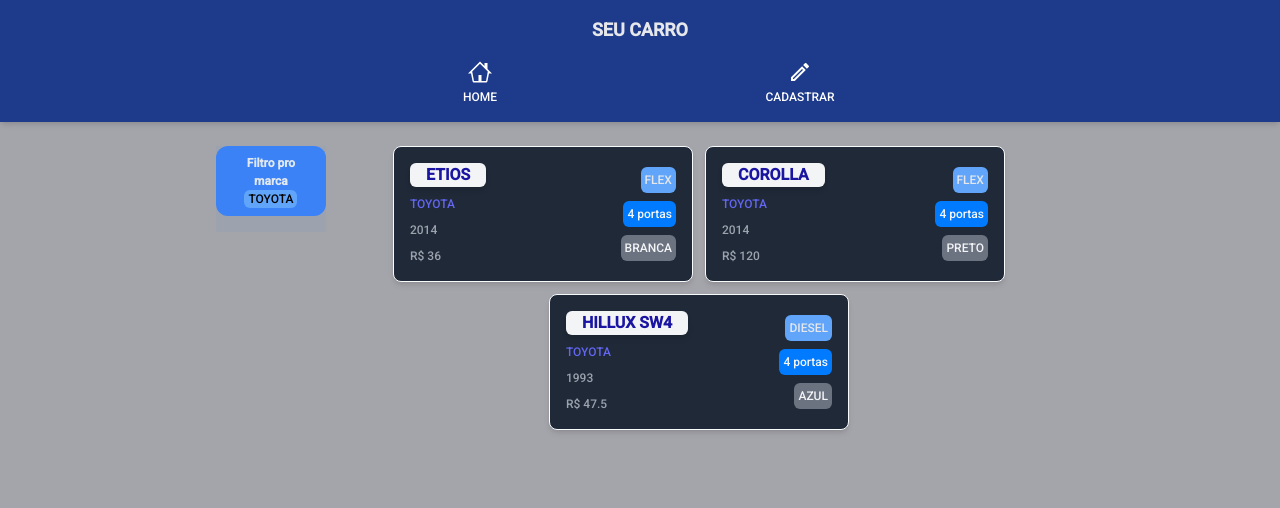
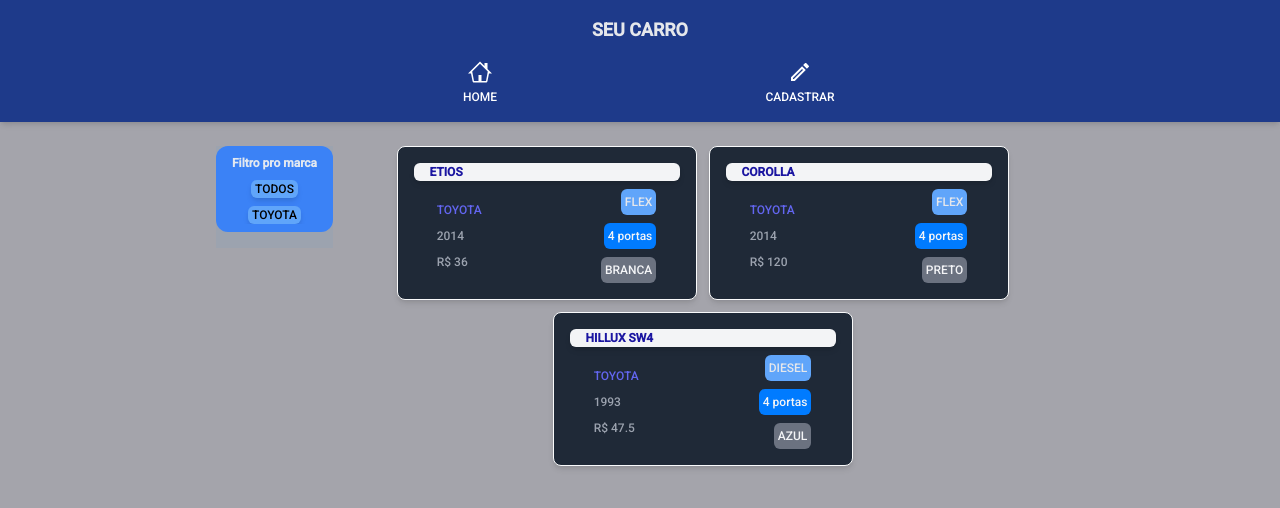
Before and after one commit to AndersonKeller/cars-list, a Next.js app: page / in a window 1280 px wide. Shown: the top 508 px of the page. Built offline with nearby package versions, Linux system fonts and the light colour scheme.

Commit message:
feat: filter byBrand component and store state, responsivo improvment layouts, validate register strings

```diff
--- a/src/app/cadastrar/page.tsx
+++ b/src/app/cadastrar/page.tsx
@@ -19,6 +19,7 @@
     defaultValues: {
       num_portas: "2",
     },
+    mode: "onBlur",
   });
   const { cars, setCars } = carListStore();
   const { brands, setBrands } = brandListStore();
@@ -48,12 +49,14 @@
     });
 
     const newCar: Cars = {
-      ...data,
+      combustivel: data.combustivel,
+      cor: data.cor,
+      nome_modelo: data.nome_modelo,
       modelo_id: findModel ? findModel.id : models[models.length - 1].id + 1,
       id: cars[cars.length - 1].id + 1,
       timestamp_cadastro: timestamp,
       ano: parseInt(data.ano),
-      num_portas: parseInt(data.num_portas),
+      num_portas: parseInt(data.num_portas) > 0 ? parseInt(data.num_portas) : 2,
       valor: parseInt(data.valor),
       brand: findBrand ? findIndexBrand + 1 : brands.length + 1,
     };
@@ -83,6 +86,7 @@
           type="number"
           placeholder="EX: 2020"
           errorMsg={errors.ano && errors.ano.message}
+          maxlength={4}
         />
 
         <div className="w-full flex flex-col gap-3 min-[368px]:flex-row">
--- a/src/app/cadastrar/schema.ts
+++ b/src/app/cadastrar/schema.ts
@@ -1,12 +1,23 @@
 import { z } from "zod";
 export const iCombustivel = ["GASOLINA", "ALCOOL", "DIESEL", "FLEX"] as const;
 export const registerSchema = z.object({
-  marca: z.string().min(1, "você deve informar a marca"),
-  ano: z.string().min(1, "você deve informar o ano"),
+  marca: z
+    .string()
+    .min(1, "você deve informar a marca")
+    .max(12, "tamanho máximo de 12 caracteres"),
+  ano: z.string().min(4, "você deve informar o ano").max(4, "formato inválido"),
   combustivel: z.enum(iCombustivel),
-  num_portas: z.string().default("2"),
-  cor: z.string().min(1, "você deve informar a cor"),
-  nome_modelo: z.string().min(1, "você deve informar o modelo"),
+  num_portas: z.string().max(1, "insira um valor entre 1 e 9").default("2"),
+
+  cor: z
+    .string()
+    .min(1, "você deve informar a cor")
+    .max(12, "tamanho máximo de 12 caracteres"),
+
+  nome_modelo: z
+    .string()
+    .min(1, "você deve informar o modelo")
+    .max(22, "tamanho máximo de 22 caracteres"),
   valor: z.string().min(1, "você deve informar o valor"),
 });
 export const returnRegisterSchema = registerSchema.extend({
--- a/src/components/aside/Aside.tsx
+++ b/src/components/aside/Aside.tsx
@@ -2,8 +2,8 @@
 
 export function Aside() {
   return (
-    <aside className="bg-gray-400 fixed bottom-0 left-[5%] w-11/12 mx-auto flex sm:relative h-20 max-h-24 pb-4  sm:w-max sm:left-0  sm:h-max sm:max-h-none">
-      <div className="bg-blue-500 w-full rounded-xl px-4 py-2 max-h-16 overflow-auto sm:flex sm:flex-col sm:max-h-none">
+    <aside className="bg-gray-400 fixed bottom-0 left-[5%] w-11/12 mx-auto flex  h-20 max-h-24 pb-4 sm:w-max sm:left-0  sm:h-max sm:max-h-none  sm:sticky sm:top-5">
+      <div className="bg-blue-500 w-full rounded-xl px-4 py-2 max-h-16 overflow-auto sm:gap-2 sm:w-max sm:flex sm:flex-col sm:max-h-none">
         <h3 className="text-center text-slate-200 font-bold">
           Filtro pro marca
         </h3>
--- a/src/components/aside/Filters.tsx
+++ b/src/components/aside/Filters.tsx
@@ -1,18 +1,39 @@
 "use client";
-import { brandListStore } from "@/store/store";
+import { brandListStore, carListStore, filterCarsStore } from "@/store/store";
 import { useEffect, useState } from "react";
 
 export function Filters() {
   const { brands } = brandListStore();
   const [brandList, setBrandList] = useState([] as string[]);
+  const { cars } = carListStore();
+  const { setFilter } = filterCarsStore();
+  function getByBrand(brand: string) {
+    const findIndexBrand = brandList.findIndex(
+      (item) => item.toUpperCase() == brand.toUpperCase()
+    );
+
+    const filtered = cars.filter((car) => car.brand == findIndexBrand + 1);
+
+    setFilter(filtered);
+  }
   useEffect(() => {
     setBrandList(brands);
   }, []);
   return (
-    <div className="flex gap-2 items-center justify-center flex-wrap  sm:flex-col sm:max-h-none">
+    <div className="flex gap-2 items-center justify-start overflow-auto sm:flex-col sm:max-h-none">
+      <button
+        onClick={() => setFilter([])}
+        className="focus:bg-blue-700 focus:text-gray-300 hover:bg-blue-800 hover:text-gray-300 shadow-md bg-blue-400 px-1 rounded-md"
+      >
+        TODOS
+      </button>
       {brandList &&
         brandList.map((brand) => (
-          <button key={brand} className="bg-blue-400 px-1 rounded-md">
+          <button
+            onClick={() => getByBrand(brand)}
+            key={brand}
+            className="focus:bg-blue-700 focus:text-gray-300 hover:bg-blue-800 hover:text-gray-300 shadow-md bg-blue-400 px-1 rounded-md"
+          >
             {brand}
           </button>
         ))}
--- a/src/components/input/Input.tsx
+++ b/src/components/input/Input.tsx
@@ -4,6 +4,7 @@
   register: {};
   errorMsg?: string;
   type?: string;
+  maxlength?: number;
 }
 export function Input({
   label,
@@ -11,6 +12,7 @@
   register,
   errorMsg,
   type,
+  maxlength,
 }: Inputprops) {
   return (
     <>
@@ -22,6 +24,7 @@
         className="uppercase ps-3 h-9 rounded-md outline-blue-100 w-full "
         type={type ? type : "text"}
         placeholder={placeholder}
+        maxLength={maxlength ? maxlength : undefined}
         {...register}
       />
       {errorMsg && (
--- a/src/components/list/ComplementsCar.tsx
+++ b/src/components/list/ComplementsCar.tsx
@@ -5,7 +5,7 @@
 }
 export function ComplementsCar({ car }: ComplementsCarProps) {
   return (
-    <div className="flex flex-col items-end gap-2 justify-start w-max">
+    <div className="flex text-[12px] flex-col items-end gap-2 justify-start w-max">
       <span className="bg-blue-400 rounded-md p-1 text-gray-200">
         {car.combustivel}
       </span>
--- a/src/components/list/InfosCar.tsx
+++ b/src/components/list/InfosCar.tsx
@@ -10,11 +10,11 @@
   const brandName = brands[car.brand - 1];
   return (
     <>
-      <li className="p-4 flex w-full items-center bg-gray-800 shadow-md gap-2 rounded-lg hover:bg-black hover:shadow-2xl justify-evenly transition-all duration-500 ease-in-out border-gray-50 border max-w-[300px]">
-        <div className="w-full flex flex-col items-start gap-2 ">
-          <h3 className="font-bold text-base text-blue-200 bg-gray-100 px-4 rounded-md shadow-md">
-            {car.nome_modelo}
-          </h3>
+      <li className="p-4 flex w-full flex-wrap items-center bg-gray-800 shadow-md gap-2 rounded-lg hover:bg-black hover:shadow-2xl justify-evenly transition-all duration-500 ease-in-out border-gray-50 border max-w-[300px]">
+        <h3 className="font-bold w-full text-[12px] text-blue-200 bg-gray-100 px-4 rounded-md shadow-md">
+          {car.nome_modelo.toUpperCase()}
+        </h3>
+        <div className="w-1/2 flex flex-col items-start gap-2 ">
           <p className="text-indigo-500">{brandName}</p>
           <p className="text-gray-400">{car.ano}</p>
           <p className="text-gray-400">R$ {car.valor}</p>
--- a/src/components/list/ListCars.tsx
+++ b/src/components/list/ListCars.tsx
@@ -1,18 +1,23 @@
 "use client";
 import Loading from "@/app/loading";
-import { carListStore } from "@/store/store";
+import { carListStore, filterCarsStore } from "@/store/store";
 import { Cars } from "@/types/CarInterfaces";
 import { useEffect, useState } from "react";
 import { InfosCar } from "./InfosCar";
 export function ListCars() {
   const [list, setList] = useState([] as Cars[]);
   const { cars } = carListStore();
+  const { filteredCars } = filterCarsStore();
 
   useEffect(() => {
-    setList(cars);
-  }, []);
+    if (filteredCars.length > 0) {
+      setList(filteredCars);
+    } else {
+      setList(cars);
+    }
+  }, [filteredCars]);
   return list.length > 0 ? (
-    <ul className="w-11/12 max-w-3xl m-auto flex flex-wrap justify-center gap-3 items-center">
+    <ul className="w-11/12 max-w-3xl m-auto flex flex-wrap justify-center gap-3 items-start mb-20">
       {list.map((car: Cars) => (
         <InfosCar key={car.id} car={car} />
       ))}
--- a/src/store/store.ts
+++ b/src/store/store.ts
@@ -15,6 +15,10 @@
 interface ModelsStore {
   models: Models[];
   setModels: (model: Models[]) => void;
+}
+interface FIlterStore {
+  filteredCars: Cars[];
+  setFilter: (cars: Cars[]) => void;
 }
 const cookies = parseCookies();
 export const carListStore = create<CarsStore>()((set) => ({
@@ -62,3 +66,7 @@
       )
     ),
 }));
+export const filterCarsStore = create<FIlterStore>()((set) => ({
+  filteredCars: [] as Cars[],
+  setFilter: (filterCars: Cars[]) => set(() => ({ filteredCars: filterCars })),
+}));
```
